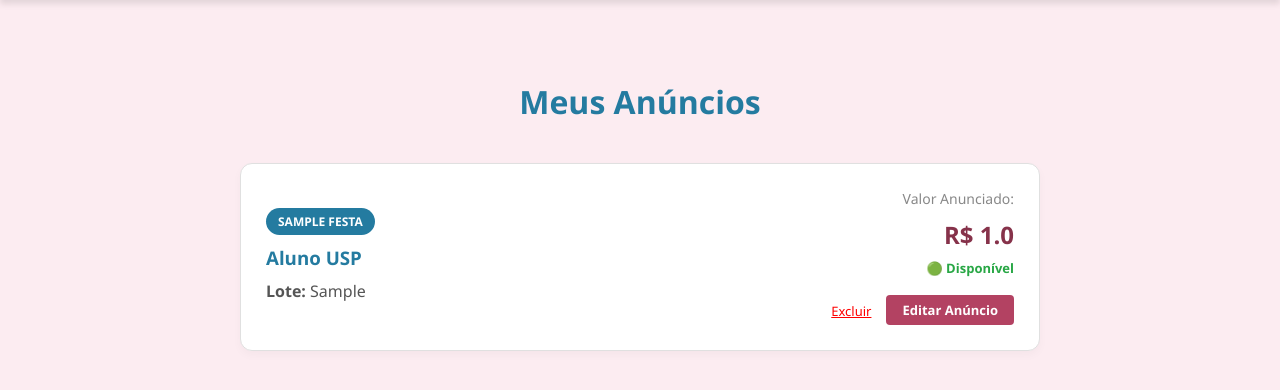
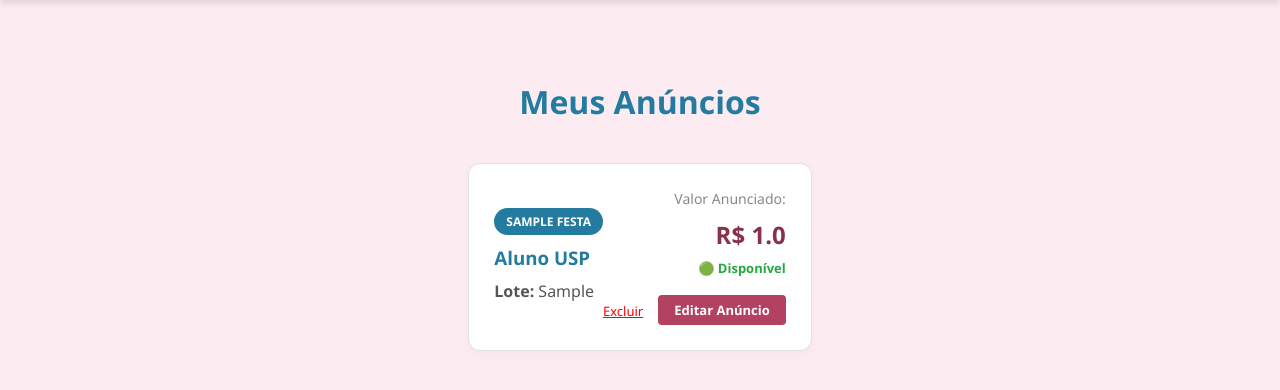
Before and after one commit to annarzcardoso15/USParty, a Django app: page /ingressos/meus-anuncios/ in a window 1280 px wide. Shown: the part 65-455 px from the top of the page. Run offline with Django 5.2, Linux system fonts and the light colour scheme; a user stored in the database is signed in; tables that the repository leaves empty hold one stand-in row (values such as "Sample post").

Commit message:
Arrumar erro da posiçao dos anuncios

```diff
--- a/ingressos/templates/ingressos/meus_anuncios.html
+++ b/ingressos/templates/ingressos/meus_anuncios.html
@@ -48,6 +48,8 @@
 
         {% if anuncios %}
 
+            <div style="display: flex; flex-wrap: wrap; gap: 20px; justify-content: center; width: 100%;">
+
             {% for anuncio in anuncios %}
                 <div class="caixa-anuncio">
                     <div class="detalhes-ingresso">
@@ -85,6 +87,7 @@
                     </div>
                 </div>
             {% endfor %}
+            </div>
 
         {% else %}
             <div style="text-align: center; padding: 40px; background-color: #fff5f7; border-radius: 12px;">
```
